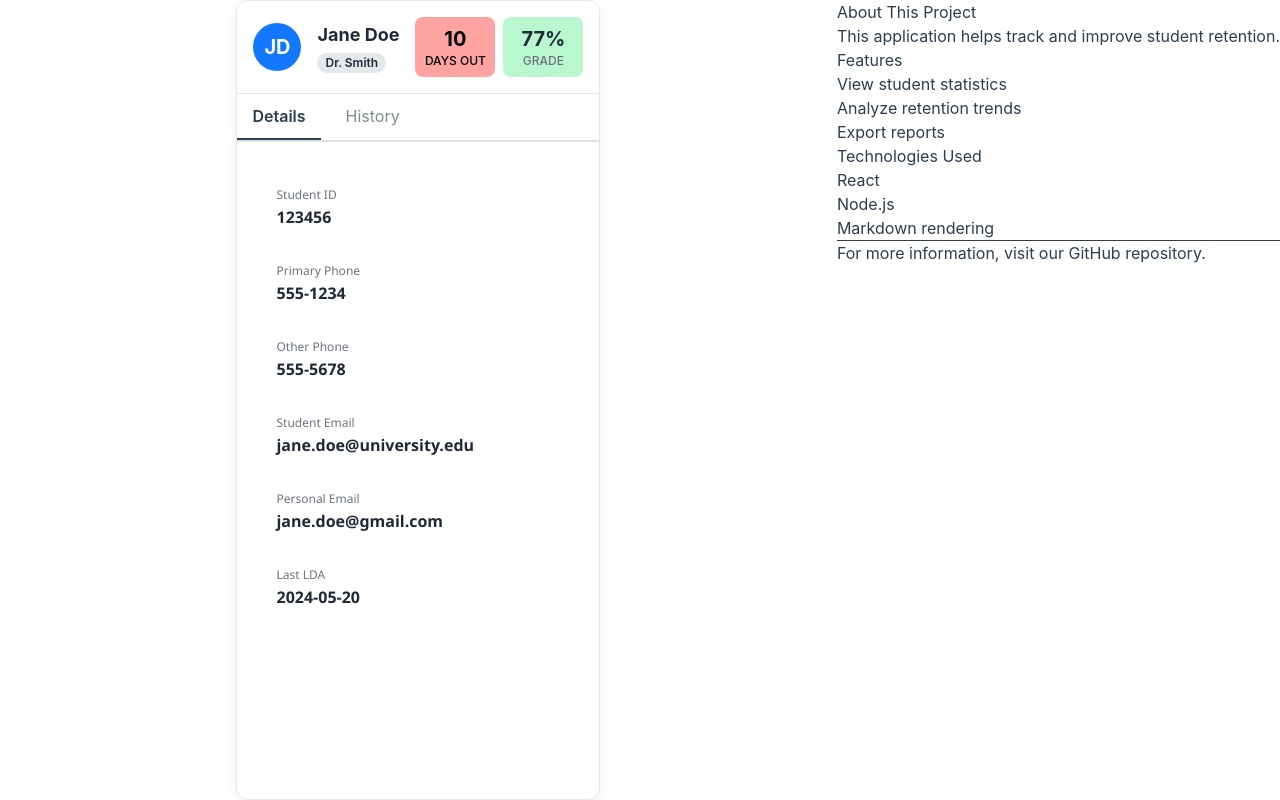
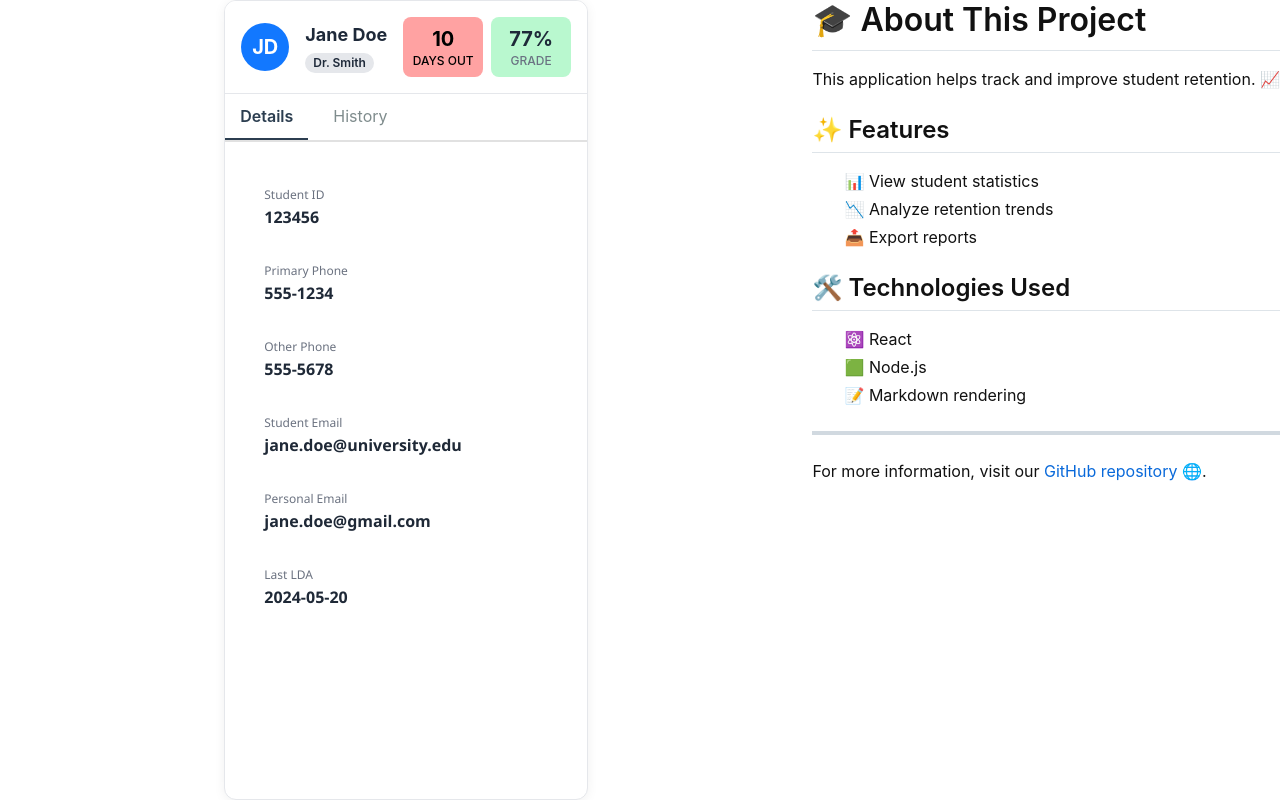
Before and after one commit to vsblanco/Student-Retention-Add-in, a React (Vite) app in the folder react/: page / in a window 1280 px wide. Built offline with nearby package versions, Linux system fonts and the light colour scheme.

Commit message:
working good

```diff
--- a/react/public/about.md
+++ b/react/public/about.md
@@ -1,19 +1,19 @@
-# About This Project
+# 🎓 About This Project
 
-This application helps track and improve student retention.
+This application helps track and improve student retention. 📈
 
-## Features
+## ✨ Features
 
-- View student statistics
-- Analyze retention trends
-- Export reports
+- 📊 View student statistics
+- 📉 Analyze retention trends
+- 📤 Export reports
 
-## Technologies Used
+## 🛠️ Technologies Used
 
-- React
-- Node.js
-- Markdown rendering
+- ⚛️ React
+- 🟩 Node.js
+- 📝 Markdown rendering
 
 ---
 
-For more information, visit our [GitHub repository](https://github.com/your-repo).
+For more information, visit our [GitHub repository](https://github.com/your-repo) 🌐.
--- a/react/src/components/about/About.jsx
+++ b/react/src/components/about/About.jsx
@@ -1,8 +1,10 @@
 import React from "react";
 import MarkdownViewer from "../utility/MarkdownViewer";
 
-const About = () => (
-  <MarkdownViewer file="/about.md" />
-);
+const About = () => {
+  console.log("About component rendered");
+
+  return <MarkdownViewer file="/about.md" theme="light" />;
+};
 
 export default About;
--- a/react/src/components/utility/MarkdownViewer.jsx
+++ b/react/src/components/utility/MarkdownViewer.jsx
@@ -1,8 +1,9 @@
 import React, { useEffect, useState } from "react";
 import PropTypes from "prop-types";
 import { marked } from "marked";
+import "github-markdown-css/github-markdown.css"; // <-- Add this import
 
-const MarkdownViewer = ({ file }) => {
+const MarkdownViewer = ({ file, theme = "light" }) => {
   const [content, setContent] = useState("");
   const [error, setError] = useState(null);
 
@@ -17,10 +18,16 @@ const MarkdownViewer = ({ file }) => {
       .catch((err) => setError(err.message));
   }, [file]);
 
+  const themeStyles =
+    theme === "dark"
+      ? { background: "#181a1b", color: "#eee" }
+      : { background: "#fff", color: "#111" };
+
   if (error) return <div>Error: {error}</div>;
   return (
     <div
       className="markdown-body"
+      style={themeStyles}
       dangerouslySetInnerHTML={{ __html: content }}
     />
   );
@@ -28,6 +35,7 @@ const MarkdownViewer = ({ file }) => {
 
 MarkdownViewer.propTypes = {
   file: PropTypes.string.isRequired,
+  theme: PropTypes.oneOf(["light", "dark"]),
 };
 
 export default MarkdownViewer;
--- a/react/src/main.jsx
+++ b/react/src/main.jsx
@@ -38,7 +38,7 @@ if (typeof window.Office === 'undefined') {
       if (rootEl) {
         ReactDOM.createRoot(rootEl).render(
           <>
-            <StudentView />
+            <App />
           </>
         );
       } else {
```
Also changed, not shown: react/package.json (+7 -5 lines), 1 other file (tests, documents, lock files or other folders).
